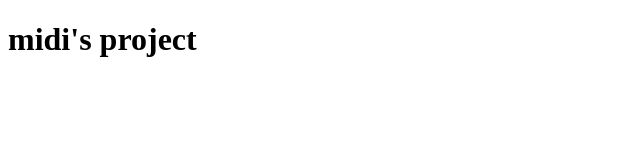
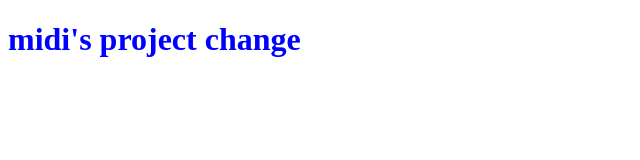
Before and after one commit to midiaruyo/projectShop, a plain HTML site: page index.html in a window 1280 px wide. Shown: the whole page, without its empty margins (0-640 px from the left). Drawn offline with Linux system fonts and the light colour scheme.

Commit message:
新增CSS樣式

```diff
--- a/index.html
+++ b/index.html
@@ -4,8 +4,9 @@
     <meta charset="UTF-8">
     <meta name="viewport" content="width=device-width, initial-scale=1.0">
     <title>midi's project</title>
+    <link rel="stylesheet" href="style.css">
 </head>
 <body>
-    <h1>midi's project</h1>
+    <h1>midi's project change</h1>
 </body>
 </html>
--- /dev/null
+++ b/style.css
@@ -0,0 +1,4 @@
+h1
+{
+    color: blue;
+}
```
